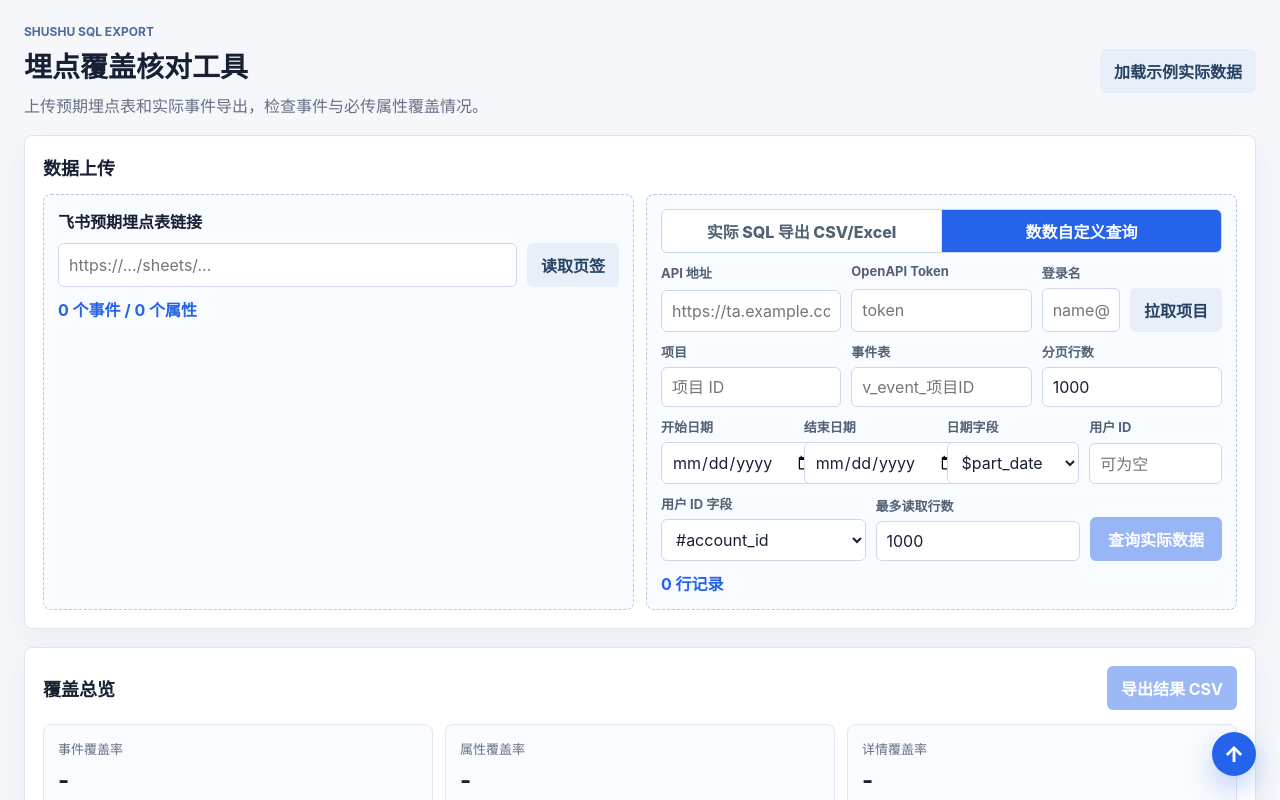
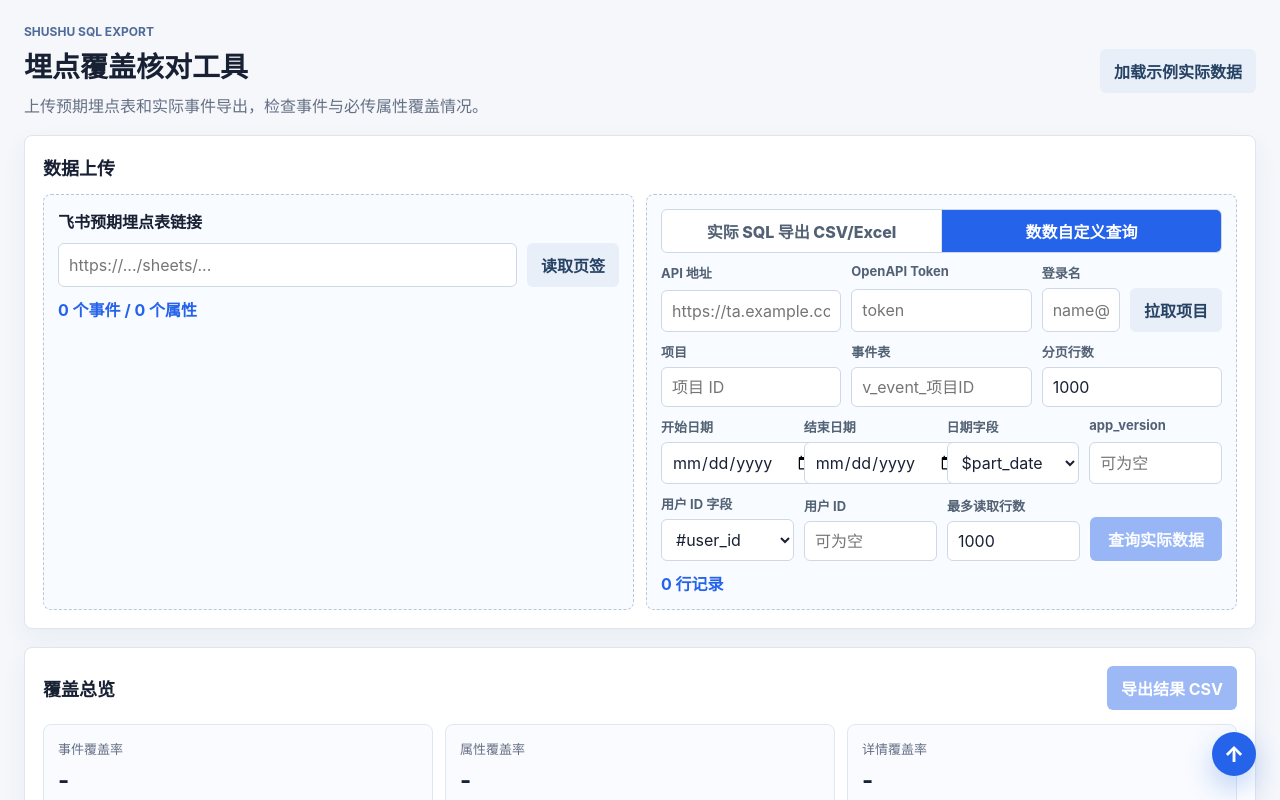
Before and after one commit to Y-Fenix/SSAutoTest, a React (Vite) app: page / in a window 1280 px wide. Both pictures are taken after a click on the button "数数自定义查询". Shown: the top 800 px of the page. Built offline with nearby package versions, Linux system fonts and the light colour scheme.

Commit message:
Fix ShuShu user filters

```diff
--- a/src/App.tsx
+++ b/src/App.tsx
@@ -29,8 +29,9 @@ const defaultShushuForm = {
   startDate: "",
   endDate: "",
   userId: "",
+  appVersion: "",
   dateColumn: "$part_date",
-  userIdColumn: "#account_id",
+  userIdColumn: "#user_id",
   pageSize: "1000",
   maxRows: "1000",
 };
@@ -703,10 +704,10 @@ export default function App() {
                     </select>
                   </label>
                   <label className="field-row">
-                    <span>用户 ID</span>
+                    <span>app_version</span>
                     <input
-                      value={shushuForm.userId}
-                      onChange={(event) => updateShushuForm("userId", event.target.value)}
+                      value={shushuForm.appVersion}
+                      onChange={(event) => updateShushuForm("appVersion", event.target.value)}
                       placeholder="可为空"
                     />
                   </label>
@@ -718,10 +719,19 @@ export default function App() {
                       value={shushuForm.userIdColumn}
                       onChange={(event) => updateShushuForm("userIdColumn", event.target.value)}
                     >
+                      <option value="#user_id">#user_id</option>
                       <option value="#account_id">#account_id</option>
                       <option value="#distinct_id">#distinct_id</option>
                       <option value="user_id">user_id</option>
                     </select>
+                  </label>
+                  <label className="field-row">
+                    <span>用户 ID</span>
+                    <input
+                      value={shushuForm.userId}
+                      onChange={(event) => updateShushuForm("userId", event.target.value)}
+                      placeholder="可为空"
+                    />
                   </label>
                   <label className="field-row">
                     <span>最多读取行数</span>
--- a/src/lib/shushuQuery.ts
+++ b/src/lib/shushuQuery.ts
@@ -15,6 +15,7 @@ export interface ShushuQueryConfig {
   startDate: string;
   endDate: string;
   userId: string;
+  appVersion: string;
   pageSize: number;
 }
 
@@ -108,6 +109,7 @@ export function normalizeShushuQueryConfig(input: ShushuQueryInput): ShushuQuery
     startDate: String(input.startDate ?? "").trim(),
     endDate: String(input.endDate ?? "").trim(),
     userId: String(input.userId ?? "").trim(),
+    appVersion: String(input.appVersion ?? "").trim(),
     pageSize: Number(input.pageSize) > 0 ? Math.min(Number(input.pageSize), 10000) : 1000,
   };
 }
@@ -124,6 +126,9 @@ export function buildShushuSql(config: ShushuQueryConfig): string {
   }
   if (config.userId) {
     conditions.push(`${quoteIdentifier(config.userIdColumn)} = ${quoteValue(config.userId)}`);
+  }
+  if (config.appVersion) {
+    conditions.push(`${quoteIdentifier("#app_version")} = ${quoteValue(config.appVersion)}`);
   }
 
   return [`SELECT * FROM ${config.eventTable}`, conditions.length > 0 ? `WHERE ${conditions.join(" AND ")}` : ""]
--- a/src/styles.css
+++ b/src/styles.css
@@ -202,7 +202,7 @@ h2 {
 }
 
 .form-grid-2 {
-  grid-template-columns: repeat(2, minmax(0, 1fr)) max-content;
+  grid-template-columns: repeat(3, minmax(0, 1fr)) max-content;
   align-items: end;
 }
 
--- a/vite.config.ts
+++ b/vite.config.ts
@@ -228,6 +228,28 @@ async function postShushuJson(apiBaseUrl: string, pathName: string, params: Reco
   return payload;
 }
 
+async function getShushuJson(apiBaseUrl: string, pathName: string, params: Record<string, unknown>) {
+  const url = new URL(`${apiBaseUrl}${pathName}`);
+  Object.entries(params).forEach(([key, value]) => {
+    if (value !== undefined && value !== null && String(value).trim()) {
+      url.searchParams.set(key, String(value));
+    }
+  });
+  const response = await fetch(url, { method: "GET" });
+  const text = await response.text();
+  let payload: Record<string, unknown>;
+  try {
+    payload = JSON.parse(text) as Record<string, unknown>;
+  } catch {
+    payload = { rawText: text };
+  }
+  if (!response.ok) {
+    throw new Error(friendlyShushuHttpError(response.status, text));
+  }
+  return payload;
+}
+
+
 function buildSqlRequestBody(params: { sql: string; pageSize: number }) {
   const body = new URLSearchParams();
   body.set("sql", params.sql);
@@ -422,7 +444,7 @@ async function getShushuTaskStatus(params: Record<string, unknown>) {
   const config = normalizeShushuQueryConfig(params);
   const taskId = String(params.taskId ?? "").trim();
   if (!taskId) throw new Error("缺少数数查询 taskId。");
-  const payload = await postShushuJson(config.apiBaseUrl, "/open/sql-task-info", {
+  const payload = await getShushuJson(config.apiBaseUrl, "/open/sql-task-info", {
     token: config.token,
     taskId,
   });
```
Also changed, not shown: 1 other file (tests, documents, lock files or other folders).
